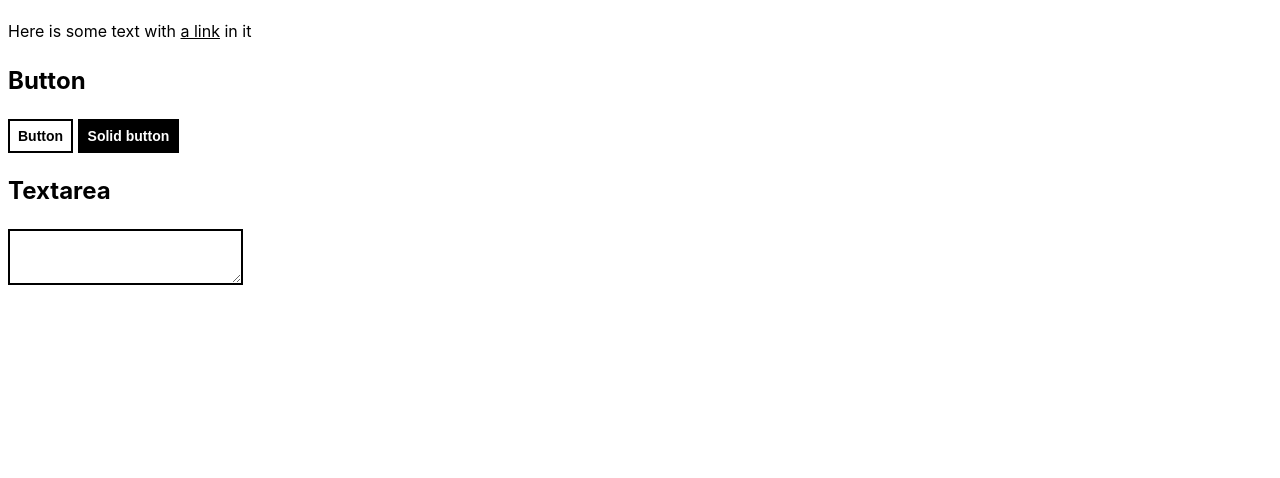
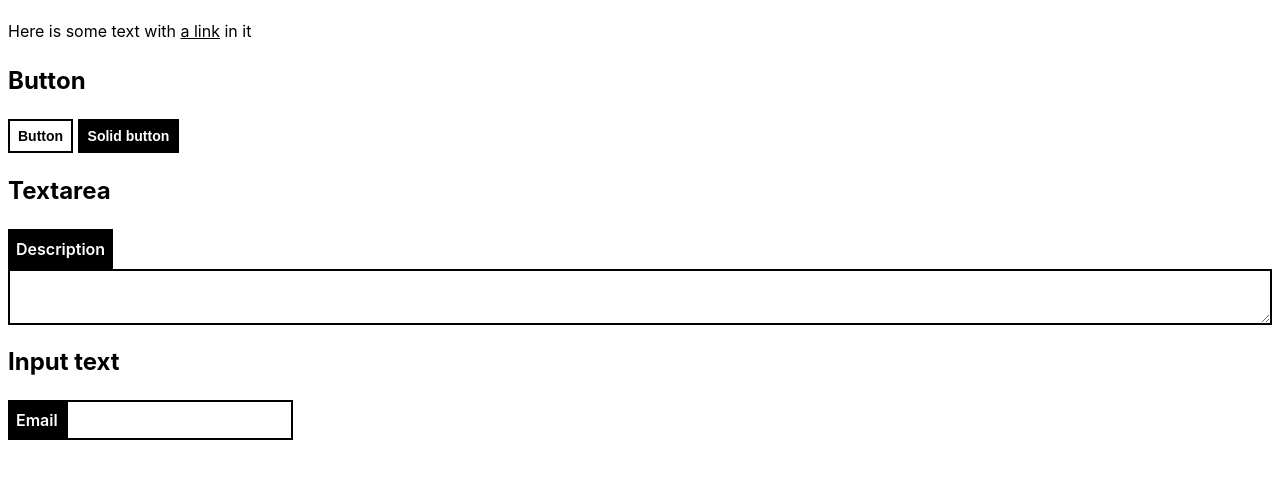
Before and after one commit to yishus/bru, a website: page src/index.html in a window 1280 px wide. Shown: the part 72-550 px from the top of the page. Drawn offline with nearby package versions, Linux system fonts and the light colour scheme; files that its build step writes are made by us from their sources.

Commit message:
Add input text

```diff
--- a/src/_button.scss
+++ b/src/_button.scss
@@ -5,6 +5,7 @@ button {
   line-height: 1;
   padding: 8px;
   font-weight: 600;
+  cursor: pointer;
 }
 
 button.solid {
--- /dev/null
+++ b/src/_input-text.scss
@@ -0,0 +1,13 @@
+label {
+  font-weight: 600;
+  background-color: #000;
+  color: #fff;
+  padding: 8px;
+}
+
+input[type="text"] {
+  border: solid 2px #000;
+  padding: 8px;
+  margin: 0;
+  font-size: 16px;
+}
--- a/src/_textarea.scss
+++ b/src/_textarea.scss
@@ -1,5 +1,7 @@
 textarea {
-    border: solid 2px #000;
-    padding: 8px;
-    font-size: 1rem;
+  border: solid 2px #000;
+  padding: 8px;
+  font-size: 1rem;
+  margin: 0;
+  width: 100%;
 }
--- a/src/base.scss
+++ b/src/base.scss
@@ -1,12 +1,33 @@
+* {
+  box-sizing: border-box;
+}
+
 body {
-    font-family: -apple-system, BlinkMacSystemFont, "Segoe UI", Helvetica, Arial, sans-serif, "Apple Color Emoji", "Segoe UI Emoji";
-    line-height: 1.5;
+  font-family: -apple-system, BlinkMacSystemFont, "Segoe UI", Helvetica, Arial,
+    sans-serif, "Apple Color Emoji", "Segoe UI Emoji";
+  -webkit-font-smoothing: antialiased;
+  -moz-osx-font-smoothing: grayscale;
+  line-height: 1.5;
 }
 
 a {
-    color: #000;
+  color: #000;
 }
 
 a:hover {
-    background-color: #eee;
+  background-color: #eee;
 }
+
+.flex-column {
+  display: flex;
+  flex-direction: column;
+}
+
+.flex-row {
+  display: flex;
+  flex-direction: row;
+}
+
+.flex-start {
+  align-items: flex-start;
+}
--- a/src/index.html
+++ b/src/index.html
@@ -1,9 +1,14 @@
 <!DOCTYPE html>
 <html>
   <head>
-    <meta charset="UTF-8">
+    <meta charset="UTF-8" />
     <title>Bru</title>
-    <link rel="stylesheet" href="../dist/styles.css" type="text/css" media="screen" />
+    <link
+      rel="stylesheet"
+      href="../dist/styles.css"
+      type="text/css"
+      media="screen"
+    />
   </head>
   <body>
     <h1>Header first</h1>
@@ -15,7 +20,17 @@
     </div>
     <div>
       <h2>Textarea</h2>
-      <textarea></textarea>
+      <div class="flex-column flex-start">
+        <label for="description">Description</label>
+        <textarea id="description"></textarea>
+      </div>
+    </div>
+    <div>
+      <h2>Input text</h2>
+      <div class="flex-row">
+        <label for="email">Email</label>
+        <input type="text" id="email" />
+      </div>
     </div>
   </body>
 </html>
--- a/src/styles.scss
+++ b/src/styles.scss
@@ -1,3 +1,4 @@
 @use 'base';
 @use 'button';
 @use 'textarea';
+@use "input-text";
```
Lines whose indentation alone changed are shown as unchanged.
